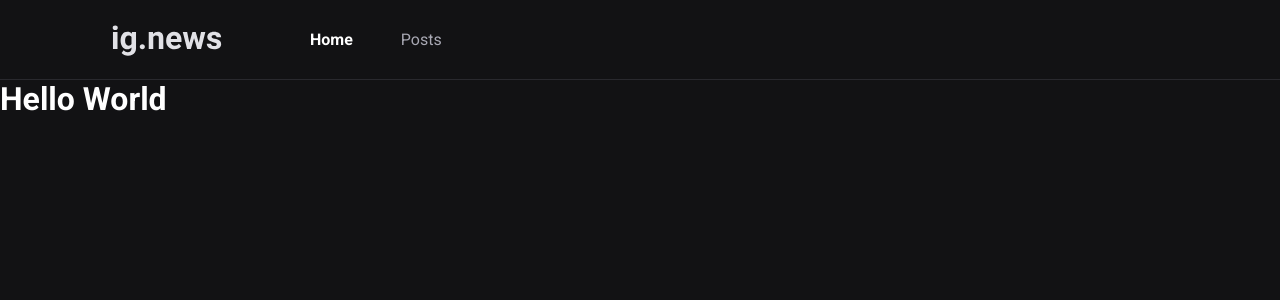
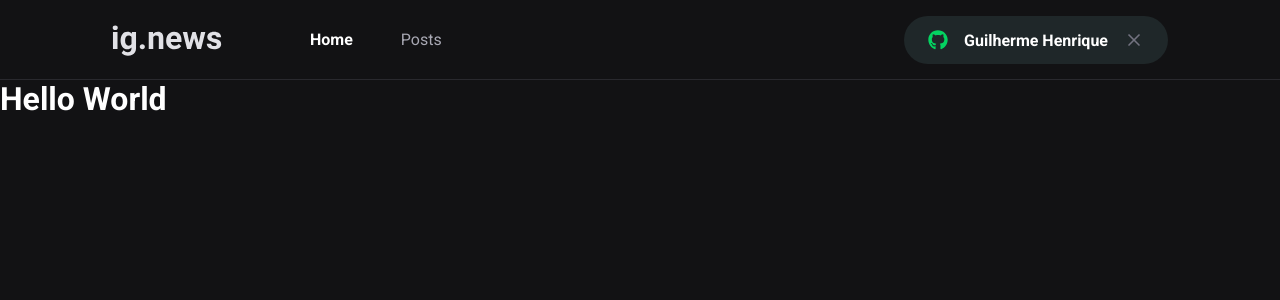
Before and after one commit to sirguilherme97/IGNews, a Next.js app: page / in a window 1280 px wide. Shown: the top 300 px of the page. Built offline with nearby package versions, Linux system fonts and the light colour scheme.

Commit message:
ADD Component SignInButton, FaIcon

```diff
--- a/package.json
+++ b/package.json
@@ -11,6 +11,7 @@
     "next": "10.2.3",
     "react": "17.0.2",
     "react-dom": "17.0.2",
+    "react-icons": "^4.2.0",
     "sass": "^1.34.0"
   },
   "devDependencies": {
--- a/src/components/Header/index.tsx
+++ b/src/components/Header/index.tsx
@@ -1,3 +1,4 @@
+import { SignInButton } from '../SignInButton'
 import styles from './styles.module.scss'
 
 export function Header (){
@@ -9,6 +10,7 @@
                     <a className={styles.active} href="#">Home</a>
                     <a href="#">Posts</a>
                 </nav>
+                <SignInButton/>
             </div>
         </header>
     )
--- a/src/components/Header/styles.module.scss
+++ b/src/components/Header/styles.module.scss
@@ -49,4 +49,8 @@
       }
     }
   }
+
+  button {
+    margin-left: auto;
+  }
 }
--- /dev/null
+++ b/src/components/SignInButton/index.tsx
@@ -0,0 +1,23 @@
+import styles from './styles.module.scss'
+import {FaGithub} from 'react-icons/fa'
+import {FiX} from 'react-icons/fi'
+
+
+export function SignInButton (){
+    const isUserLoggedIn = true;
+
+    return isUserLoggedIn ? (
+    <>
+        <button className={styles.signInButton}type="button">
+            <FaGithub color="#04d361"/>
+            Guilherme Henrique
+            <FiX color="#737380" className={styles.closeIcon}/>
+        </button>
+    </>):
+    (<>
+        <button className={styles.signInButton}type="button">
+            <FaGithub color="#eba417"/>
+            Sign in with GitHub
+        </button>
+    </>);
+}
--- /dev/null
+++ b/src/components/SignInButton/styles.module.scss
@@ -0,0 +1,33 @@
+.signInButton {
+  height: 3rem;
+  border-radius: 3rem;
+  background: var(--gray-850);
+  border: 0;
+  padding: 0 1.5rem;
+
+  display: flex;
+  align-items: center;
+  justify-content: center;
+
+  color: var(--white);
+  font-weight: bold;
+
+  svg {
+    width: 20px;
+    height: 20px;
+  }
+
+  svg:first-child {
+    margin-right: 1rem;
+  }
+
+  svg.closeIcon {
+    margin-left: 1rem;
+  }
+
+  transition: filter 0.2s;
+
+  &:hover {
+    filter: brightness(0.8);
+  }
+}
--- a/src/styles/global.scss
+++ b/src/styles/global.scss
@@ -9,6 +9,7 @@
   --gray-100: #e1e1e6;
   --gray-300: #a8a8b3;
   --gray-800: #29292e;
+  --gray-850: #1f2729;
   --gray-900: #121214;
   --cyan-500: #61dafb;
   --yellow-500: #eba417;
```
Also changed, not shown: 1 other file (tests, documents, lock files or other folders).
